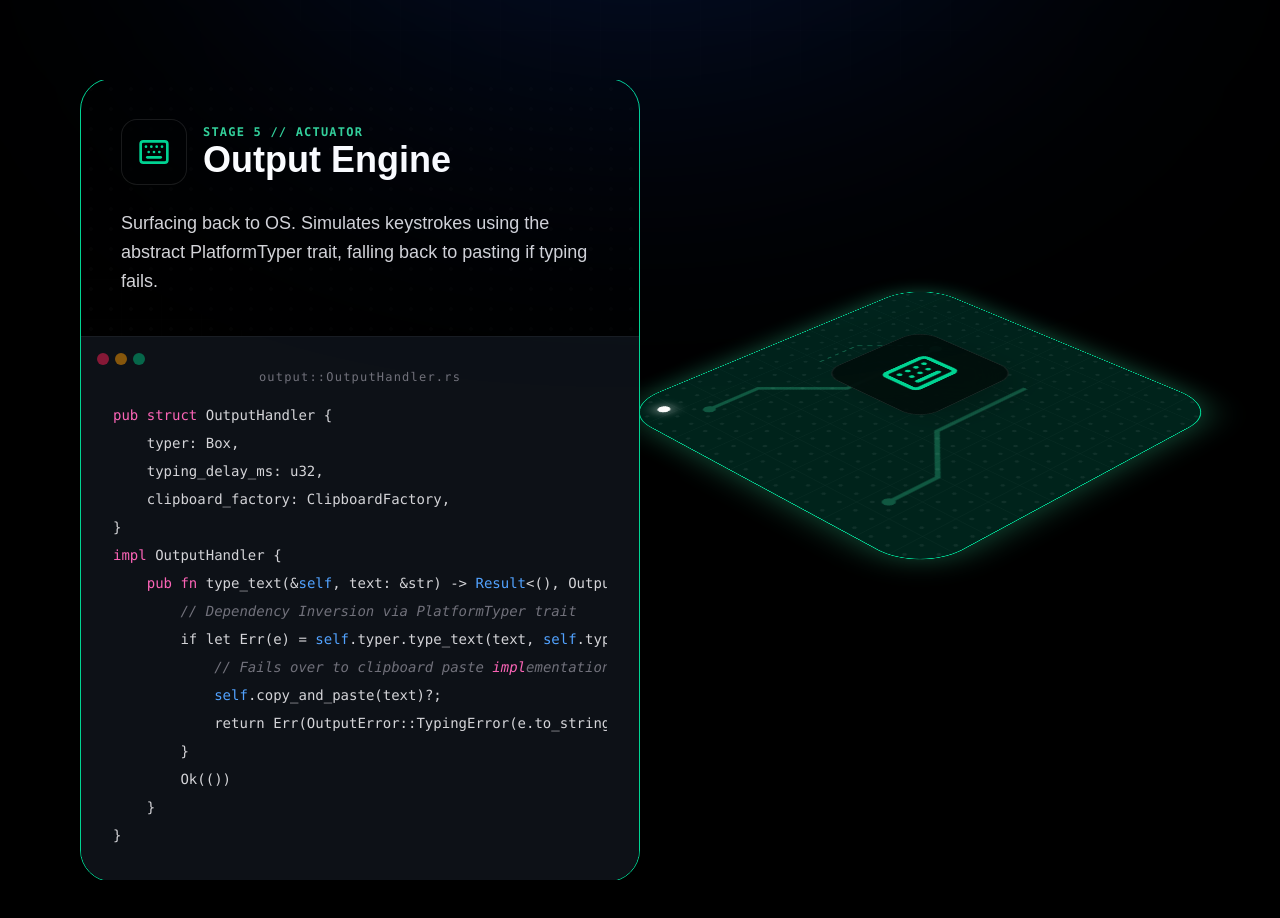
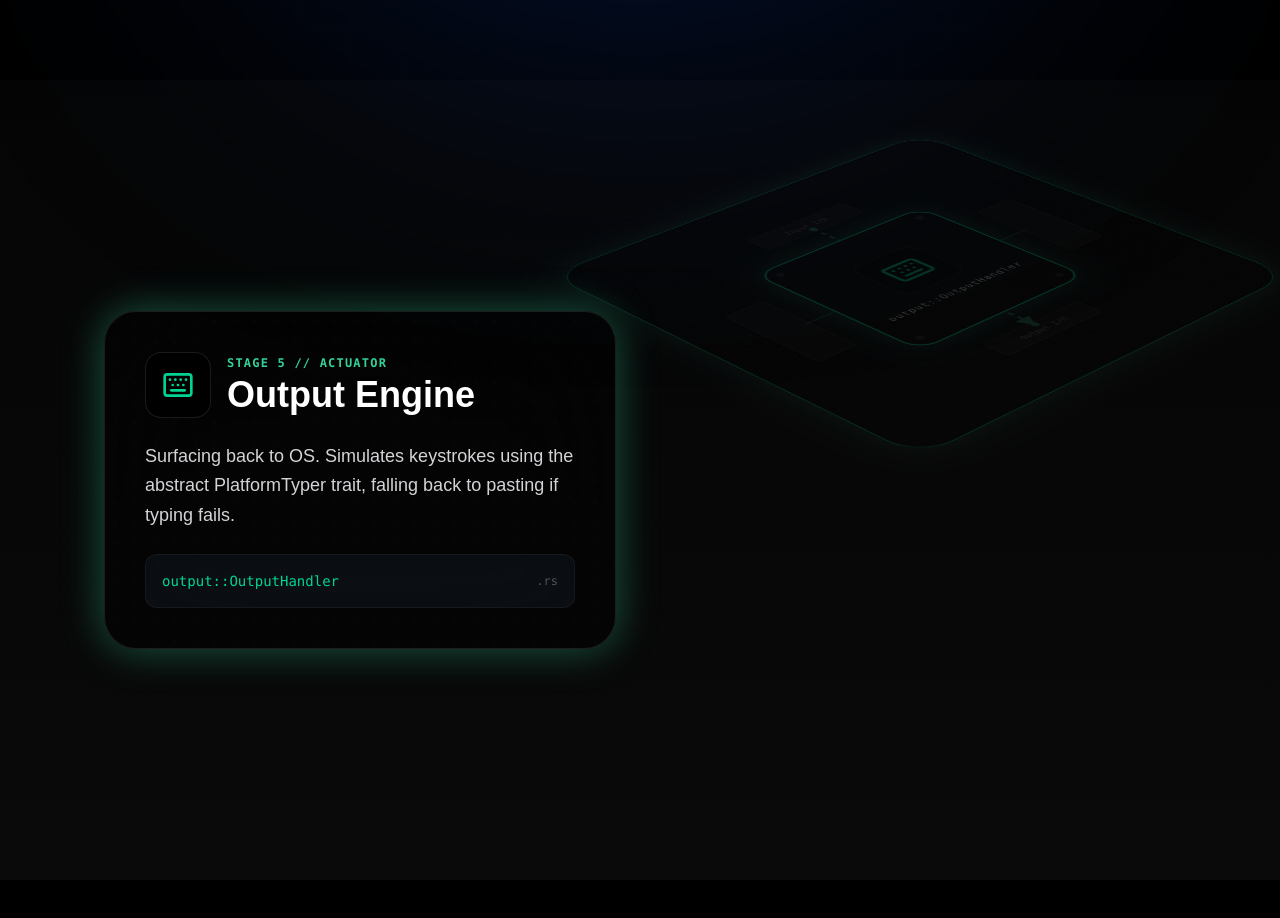
Before and after one commit to axelbaumlisto/voxis-landing, a Next.js app: page / in a window 1280 px wide. Shown: the part 720-1638 px from the top of the page. Built offline with nearby package versions, Linux system fonts and the light colour scheme.

Commit message:
refactor: simplify 3D Architecture to single motherboard view, remove controversial pseudo-code

```diff
--- a/src/components/Architecture.tsx
+++ b/src/components/Architecture.tsx
@@ -1,7 +1,7 @@
 "use client";
 
 import { useRef, useState } from "react";
-import { motion, useScroll, useMotionValueEvent, AnimatePresence } from "framer-motion";
+import { motion, useScroll, useTransform, useMotionValueEvent, AnimatePresence } from "framer-motion";
 import { Mic, Zap, Brain, Keyboard, Terminal, Cpu } from "lucide-react";
 
 interface Step {
@@ -10,7 +10,6 @@ interface Step {
   className: string;
   subtitle: string;
   desc: string;
-  code: string;
   glow: string;
   iconColor: string;
   bgLit: string;
@@ -30,20 +29,6 @@ const IconMap: Record<string, any> = {
   keyboard: Keyboard,
 };
 
-// Функция подсветки синтаксиса Rust (простая)
-const highlightCode = (code: string, colorClass: string) => {
-  return code.split('\n').map((line, idx) => {
-    const highlighted = line
-      .replace(/pub struct|pub fn|impl|async fn|move/g, '<span class="text-pink-400">$&</span>')
-      .replace(/self|mut|String|Result|Arc|Mutex|Sender|Vec|u8/g, '<span class="text-blue-400">$&</span>')
-      .replace(/Listener|Orchestrator|Recorder|GroqClient|AutoType|Stage/g, `<span class="${colorClass}">$&</span>`)
-      .replace(/\/\/.*/g, '<span class="text-zinc-500 italic">$&</span>');
-    return (
-      <div key={idx} dangerouslySetInnerHTML={{__html: highlighted}} />
-    );
-  });
-};
-
 export default function Architecture({ steps }: ArchitectureProps) {
   const containerRef = useRef(null);
   const [active, setActive] = useState(0);
@@ -54,37 +39,38 @@ export default function Architecture({ steps }: ArchitectureProps) {
   });
 
   useMotionValueEvent(scrollYProgress, "change", (latest) => {
-    // 5 states now
-    if (latest < 0.20) setActive(0);
-    else if (latest < 0.40) setActive(1);
-    else if (latest < 0.60) setActive(2);
-    else if (latest < 0.80) setActive(3);
-    else setActive(4);
+    // 5 states now. The fly-through math:
+    // 0 -> 0.1: Unpacking
+    // 0.1 -> 1.0: Flying through 5 layers
+    let f = 0;
+    if (latest >= 0.1) {
+      f = ((latest - 0.1) / 0.9) * 4.99; // 0 to almost 5
+    }
+    setActive(Math.min(steps.length - 1, Math.max(0, Math.floor(f))));
   });
 
   return (
-    <section id="architecture" ref={containerRef} className="relative w-full bg-black md:h-[500vh]">
+    <section id="architecture" ref={containerRef} className="relative w-full bg-black md:h-[600vh]">
 
       {/* --- MOBILE VIEW: Bento Stack --- */}
       <div className="md:hidden flex flex-col items-center justify-center px-4 py-20 gap-8">
         <div className="text-center mb-8">
-           <h2 className="text-4xl font-extrabold text-white">The Stack</h2>
-           <p className="text-zinc-400 mt-2">Diving through the SOLID layers</p>
+           <h2 className="text-4xl font-extrabold text-white">System Layers</h2>
+           <p className="text-zinc-400 mt-2">SOLID Rust Architecture</p>
         </div>
         {steps.map((step, i) => {
           const Icon = IconMap[step.iconName];
           return (
             <div key={i} className={`w-full max-w-lg bg-black/60 backdrop-blur-xl rounded-3xl border border-white/10 shadow-2xl relative overflow-hidden ${step.glow}`}>
               <div className="absolute inset-0 pcb-grid opacity-10"></div>
-
-              <div className="relative z-10 p-6 flex flex-col items-start text-left border-b border-white/5">
+              <div className="relative z-10 p-6 flex flex-col items-start text-left border-white/5">
                 <div className="flex items-center gap-4 mb-4">
                   <div className={`p-3 rounded-xl bg-black/50 border border-white/10 ${step.iconColor}`}>
                     {Icon && <Icon className="w-6 h-6" />}
                   </div>
                   <div>
                     <div className="text-[10px] font-mono font-bold tracking-widest uppercase" style={{ color: step.hex }}>
-                      {step.subtitle}
+                      {step.className}
                     </div>
                     <h3 className="text-xl font-extrabold text-white">
                       {step.title}
@@ -95,25 +81,17 @@ export default function Architecture({ steps }: ArchitectureProps) {
                   {step.desc}
                 </p>
               </div>
-
-              {/* Code Snippet on Mobile */}
-              <div className="relative z-10 p-4 bg-[#0d1117]/80">
-                <div className="text-xs font-mono text-zinc-500 mb-2">{step.className}</div>
-                <pre className="text-[11px] font-mono leading-relaxed overflow-x-auto text-zinc-300">
-                  <code>{highlightCode(step.code, step.iconColor)}</code>
-                </pre>
-              </div>
             </div>
           );
         })}
       </div>
 
-      {/* --- DESKTOP VIEW: Isometric Deep Dive --- */}
-      <div className="hidden md:flex sticky top-0 h-screen w-full flex-row items-center justify-center overflow-hidden px-10 lg:px-20">
+      {/* --- DESKTOP VIEW: Exploding Multi-Layer Chip Fly-Through --- */}
+      <div className="hidden md:flex sticky top-0 h-screen w-full flex-row items-center justify-center overflow-hidden px-10 lg:px-20 bg-gradient-to-b from-[#050505] to-[#0a0a0a]">
 
-        {/* Left Side: Info & Code */}
-        <div className="w-1/2 flex items-center justify-center z-20 h-full">
-          <div className="w-full max-w-xl relative">
+        {/* Left Side: Info Glass */}
+        <div className="w-1/2 flex items-center justify-center z-30 h-full">
+          <div className="w-full max-w-lg relative">
             <AnimatePresence mode="wait">
               {steps.map((step, i) => (
                 i === active && (
@@ -123,18 +101,17 @@ export default function Architecture({ steps }: ArchitectureProps) {
                     animate={{ opacity: 1, x: 0, filter: "blur(0px)" }}
                     exit={{ opacity: 0, x: -30, filter: "blur(10px)" }}
                     transition={{ duration: 0.3 }}
-                    className={`bg-black/60 backdrop-blur-2xl rounded-[32px] border ${step.glow.replace('shadow-', 'hover:shadow-')} shadow-2xl overflow-hidden`}
+                    className={`bg-black/40 backdrop-blur-3xl rounded-[32px] border border-white/10 ${step.glow.replace('shadow-', 'shadow-2xl shadow-')} overflow-hidden`}
                   >
-                    {/* Header Info */}
-                    <div className="p-8 lg:p-10 relative">
-                       <div className="absolute inset-0 pcb-grid opacity-10"></div>
+                    <div className="p-10 relative">
+                       <div className="absolute inset-0 pcb-grid opacity-5"></div>
                        <div className="relative z-10">
                          <div className="flex items-center gap-4 mb-6">
-                            <div className={`p-4 rounded-2xl bg-black/50 border border-white/10 ${step.iconColor}`}>
+                            <div className={`p-4 rounded-2xl bg-black/80 border border-white/10 shadow-inner ${step.iconColor}`}>
                               {IconMap[step.iconName] && (() => { const I = IconMap[step.iconName]; return <I className="w-8 h-8" /> })()}
                             </div>
                             <div>
-                              <div className="text-xs font-mono font-bold tracking-widest uppercase" style={{ color: step.hex }}>
+                              <div className="text-xs font-mono font-bold tracking-widest uppercase mb-1" style={{ color: step.hex }}>
                                 {step.subtitle}
                               </div>
                               <h3 className="text-4xl font-extrabold text-white">
@@ -142,25 +119,16 @@ export default function Architecture({ steps }: ArchitectureProps) {
                               </h3>
                             </div>
                          </div>
-                         <p className="text-zinc-300 text-lg leading-relaxed font-light">
+
+                         <p className="text-zinc-300 text-lg leading-relaxed font-light mb-6">
                            {step.desc}
                          </p>
+
+                         <div className={`w-full p-4 rounded-xl bg-[#0d1117]/80 border border-white/5 font-mono text-sm shadow-inner ${step.iconColor} flex items-center justify-between`}>
+                           <span>{step.className}</span>
+                           <span className="text-zinc-600 text-xs">.rs</span>
+                         </div>
                        </div>
-                    </div>
-
-                    {/* Code Snippet Dark Theme */}
-                    <div className="bg-[#0d1117] border-t border-white/5 p-8 relative">
-                      {/* Fake mac window buttons */}
-                      <div className="absolute top-4 left-4 flex gap-1.5 opacity-50">
-                        <div className="w-3 h-3 rounded-full bg-rose-500"></div>
-                        <div className="w-3 h-3 rounded-full bg-amber-500"></div>
-                        <div className="w-3 h-3 rounded-full bg-emerald-500"></div>
-                      </div>
-                      <div className="text-center text-xs font-mono text-zinc-500 mb-4 tracking-widest">{step.className}.rs</div>
-
-                      <pre className="text-sm font-mono leading-loose overflow-x-auto text-zinc-300">
-                        <code>{highlightCode(step.code, step.iconColor)}</code>
-                      </pre>
                     </div>
                   </motion.div>
                 )
@@ -169,72 +137,124 @@ export default function Architecture({ steps }: ArchitectureProps) {
           </div>
         </div>
 
-        {/* Right Side: 5-Layer PCB Stack */}
-        <div className="w-1/2 h-[80vh] md:h-full flex items-center justify-center perspective-[2000px] z-10">
+        {/* Right Side: The Exploding 3D Chip Stack */}
+        <div className="w-1/2 h-[80vh] md:h-full flex items-center justify-center perspective-[2500px] z-10">
           <motion.div
-            className="relative w-[400px] h-[400px]"
+            className="relative w-[500px] h-[500px]"
             style={{
               transform: "rotateX(60deg) rotateZ(-45deg)",
               transformStyle: "preserve-3d"
             }}
           >
-            {steps.map((step, i) => {
+            {/*
+              Z-Index Fix: We must render the elements in reverse order so that
+              top layers (i=0) appear visually above bottom layers (i=4) when
+              stacking contexts collapse, preventing lower layers from bleeding through.
+            */}
+            {[...steps].reverse().map((step, revI) => {
+              const i = steps.length - 1 - revI;
+              const Icon = IconMap[step.iconName];
+
+              const currentZ = useTransform(scrollYProgress, (p) => {
+                let spread = 60;
+                let fly = 0;
+                if (p < 0.1) {
+                  spread = 60 + (p / 0.1) * 740;
+                } else {
+                  spread = 800;
+                  fly = ((p - 0.1) / 0.9) * 4.99;
+                }
+                return (i - fly) * -spread;
+              });
+
+              // Dynamic Z-index: The active layer gets 50.
+              // Layers in the distance get lower z-indexes.
+              // Layers behind the camera get 0.
+              const dynamicZIndex = useTransform(currentZ, (zVal) => {
+                if (zVal > 100) return 0; // Behind camera
+                if (zVal > -100 && zVal <= 100) return 50; // Active layer is king
+                // Distance layers: the further they are (more negative), the lower the z-index
+                return Math.max(1, 40 + Math.round(zVal / 100));
+              });
+
+              const opacity = useTransform(currentZ, (zVal) => {
+                // If the layer is behind the camera (popped off the stack)
+                if (zVal > 400) return 0;
+                if (zVal > 100) return 0.2; // Keep it dimly visible when passed
+
+                // Active or incoming distance
+                if (zVal < -3000) return 0.05; // Deep in the well
+                if (zVal < -1000) return 0.3;  // Approaching
+                return 1; // Active
+              });
+
               const isActive = i === active;
-              const isPast = i < active;
-
-              // Z calculation: Top layer is i=0.
-              // When active, the layer raises up slightly.
-              // Past layers drop deep down.
-              const baseZ = (4 - i) * 120;
-              let activeZ = baseZ;
-              let opacity = 0.2;
-
-              if (isActive) {
-                activeZ = baseZ + 80;
-                opacity = 1;
-              } else if (isPast) {
-                activeZ = baseZ - 400; // Drop through the floor
-                opacity = 0;
-              }
-
-              const Icon = IconMap[step.iconName];
 
               return (
                 <motion.div
                   key={i}
-                  animate={{
-                    translateZ: activeZ,
+                  style={{
+                    translateZ: currentZ,
                     opacity: opacity,
-                    scale: isActive ? 1.05 : 1,
+                    zIndex: dynamicZIndex,
                   }}
-                  transition={{ duration: 0.7, type: "spring", bounce: 0.15 }}
-                  className={`absolute inset-0 rounded-[50px] border flex items-center justify-center
-                    ${isActive ? step.glow + " " + step.bgLit : 'border-white/10 bg-zinc-950 backdrop-blur-md'}
+                  className={`absolute inset-0 rounded-[40px] border flex items-center justify-center
+                    ${isActive ? step.glow + " bg-black/95 shadow-2xl" : 'border-white/10 bg-zinc-950/95 shadow-[0_10px_30px_rgba(0,0,0,0.8)]'}
                   `}
-                  style={{ transformStyle: "preserve-3d" }}
                 >
-                  <div className="absolute inset-0 pcb-grid opacity-40 rounded-[50px]"></div>
+                  <div className="absolute inset-0 pcb-grid opacity-20 rounded-[40px]"></div>
 
-                  <div className={`absolute inset-0 opacity-30 ${isActive ? 'animate-pulse' : ''}`}>
-                    <svg width="100%" height="100%" xmlns="http://www.w3.org/2000/svg">
-                      <path d="M 60 60 L 120 60 L 180 120 L 300 120" fill="transparent" stroke={step.hex} strokeWidth="5" />
-                      <path d="M 300 240 L 180 240 L 120 300 L 60 300" fill="transparent" stroke={step.hex} strokeWidth="5" />
-                      <path d="M 200 60 L 250 60 L 300 110" fill="transparent" stroke={step.hex} strokeWidth="2" strokeDasharray="5,5" />
-                      <circle cx="60" cy="60" r="6" fill={step.hex} />
-                      <circle cx="300" cy="120" r="6" fill={step.hex} />
-                      <circle cx="60" cy="300" r="6" fill={step.hex} />
-                    </svg>
-                  </div>
+                  {/* SVG Block Diagram Traces */}
+                  <svg className="absolute inset-0 w-full h-full pointer-events-none opacity-60" viewBox="0 0 500 500">
+                    <defs>
+                      <marker id={`arrow-${i}`} viewBox="0 0 10 10" refX="9" refY="5" markerWidth="6" markerHeight="6" orient="auto">
+                        <path d="M 0 0 L 10 5 L 0 10 z" fill={step.hex} />
+                      </marker>
+                    </defs>
+                    <path d="M 250 100 L 250 170" stroke={step.hex} strokeWidth="3" strokeDasharray="6 6" markerEnd={`url(#arrow-${i})`} />
+                    <path d="M 250 330 L 250 400" stroke={step.hex} strokeWidth="3" strokeDasharray="6 6" markerEnd={`url(#arrow-${i})`} />
+                    <path d="M 100 250 L 140 250" stroke={step.hex} strokeWidth="2" opacity="0.5" />
+                    <path d="M 360 250 L 400 250" stroke={step.hex} strokeWidth="2" opacity="0.5" />
+                    <circle cx="250" cy="100" r="4" fill={step.hex} />
+                    <circle cx="250" cy="400" r="4" fill={step.hex} />
+                  </svg>
 
-                  {isActive && (
-                     <div className="absolute top-6 left-6 w-3 h-3 rounded-full bg-white animate-ping shadow-[0_0_15px_#fff]"></div>
-                  )}
+                  {/* Block Diagram Components */}
+                  <div className="absolute inset-0 flex flex-col items-center justify-center">
 
-                  <div
-                    className={`relative z-10 p-8 rounded-3xl bg-black/60 backdrop-blur-xl border border-white/10 shadow-2xl ${isActive ? step.iconColor : 'text-zinc-600'}`}
-                    style={{ transform: "translateZ(40px)" }}
-                  >
-                    {Icon && <Icon className="w-16 h-16" />}
+                    {/* Top Data Port */}
+                    <div className="w-32 h-8 bg-white/5 border border-white/10 rounded-md flex items-center justify-center text-[10px] font-mono text-zinc-500 mb-8 shadow-inner">
+                      Input I/O
+                    </div>
+
+                    <div className="flex items-center gap-8 relative z-10">
+                      {/* Left Helper Node */}
+                      <div className="w-12 h-32 bg-white/5 border border-white/10 rounded-md shadow-inner"></div>
+
+                      {/* Main Class Chip */}
+                      <div className={`w-56 h-56 border-2 ${isActive ? step.glow : 'border-white/10 shadow-[0_0_15px_rgba(0,0,0,0.5)]'} bg-[#050505] rounded-3xl flex flex-col items-center justify-center relative transition-all duration-300`}>
+                        <div className="absolute top-3 left-3 w-2 h-2 rounded-full bg-zinc-800"></div>
+                        <div className="absolute top-3 right-3 w-2 h-2 rounded-full bg-zinc-800"></div>
+                        <div className="absolute bottom-3 left-3 w-2 h-2 rounded-full bg-zinc-800"></div>
+                        <div className="absolute bottom-3 right-3 w-2 h-2 rounded-full bg-zinc-800"></div>
+
+                        <div className={`p-4 rounded-2xl bg-black border border-white/10 mb-4 shadow-inner ${step.iconColor}`}>
+                          {Icon && <Icon className="w-12 h-12" />}
+                        </div>
+                        <div className="text-xs font-mono text-white tracking-widest text-center px-4">
+                          {step.className}
+                        </div>
+                      </div>
+
+                      {/* Right Helper Node */}
+                      <div className="w-12 h-32 bg-white/5 border border-white/10 rounded-md shadow-inner"></div>
+                    </div>
+
+                    {/* Bottom Data Port */}
+                    <div className="w-32 h-8 bg-white/5 border border-white/10 rounded-md flex items-center justify-center text-[10px] font-mono text-zinc-500 mt-8 shadow-inner">
+                      Output I/O
+                    </div>
+
                   </div>
                 </motion.div>
               );
--- a/src/data/architecture.ts
+++ b/src/data/architecture.ts
@@ -1,129 +1,62 @@
+import { Mic, Zap, Brain, Keyboard, Terminal, Cpu } from "lucide-react";
+
+export type IconKey = "terminal" | "cpu" | "mic" | "brain" | "keyboard" | "zap";
+
+export interface Step {
+  iconName: IconKey;
+  title: string;
+  className: string;
+  filePath: string;
+  subtitle: string;
+  desc: string;
+  glow: string;
+  iconColor: string;
+  bgLit: string;
+  hex: string;
+}
+
 // Shared technical metadata (DRY)
 const layers = [
   {
-    iconName: "terminal",
+    iconName: "terminal" as IconKey,
     className: "hotkey::HotkeyListener",
-    code: `pub struct HotkeyListener {
-    should_stop: Arc<AtomicBool>,
-    target_key: Arc<AtomicU32>, // Thread-safe key id
-}
-
-impl HotkeyListener {
-    pub fn start(&self, app: AppHandle, hotkey: &str) {
-        let app_clone = app.clone();
-        rdev::listen(move |evt| {
-            // Emits semantic intent events to Tauri
-            match evt.event_type {
-                EventType::KeyPress(key) => {
-                    let key_id = key_to_u32(key);
-                    if key_id == current_target && key_id != 0 && !is_pressed {
-                        is_pressed = true;
-                        last_pressed_key = Some(key);
-                        app_clone.emit("hotkey-pressed", ());
-                    }
-                },
-                EventType::KeyRelease(key) => {
-                    if is_pressed && last_pressed_key == Some(key) {
-                        is_pressed = false;
-                        last_pressed_key = None;
-                        app_clone.emit("hotkey-released", ());
-                    }
-                },
-                _ => {}
-            }
-        });
-    }
-}`,
+    filePath: "src-tauri/src/hotkey/mod.rs",
     glow: "shadow-[0_0_40px_rgba(34,211,238,0.4)] border-cyan-400",
     iconColor: "text-cyan-400",
     bgLit: "bg-cyan-950/80",
     hex: "#22d3ee"
   },
   {
-    iconName: "cpu",
+    iconName: "cpu" as IconKey,
     className: "orchestrator::TranscriptionCoordinator",
-    code: `pub struct TranscriptionCoordinator {
-    tx: Option<Sender<Command>>,
-    stage: Arc<Mutex<Stage>>,
-    handle: Mutex<Option<JoinHandle<()>>>,
-}
-
-impl TranscriptionCoordinator {
-    // Pure lifecycle coordinator.
-    // Side effects (queueing & capture) live in RecordingCoordinator.
-    pub fn on_press(&self) {
-        self.send(Command::Press);
-    }
-}`,
+    filePath: "src-tauri/src/orchestrator/coordinator.rs",
     glow: "shadow-[0_0_40px_rgba(59,130,246,0.4)] border-blue-500",
     iconColor: "text-blue-500",
     bgLit: "bg-blue-950/80",
     hex: "#3b82f6"
   },
   {
-    iconName: "mic",
+    iconName: "mic" as IconKey,
     className: "audio::stream",
-    code: `fn build_stream<T: cpal::Sample>(/*...*/) -> Result<cpal::Stream, AudioError> {
-    device.build_input_stream(
-        &config,
-        move |data: &[T], _| {
-            // Safe lock recovery on poisoned mutexes
-            let mut samples_guard = lock_or_recover(&samples);
-            process_chunk(data, channels, &mut samples_guard, /*...*/);
-        },
-        err_fn, None
-    )
-}
-// WAV encoding and VAD happens on AudioRecorder::stop()`,
+    filePath: "src-tauri/src/audio/stream.rs",
     glow: "shadow-[0_0_40px_rgba(234,179,8,0.4)] border-yellow-500",
     iconColor: "text-yellow-500",
     bgLit: "bg-yellow-950/80",
     hex: "#eab308"
   },
   {
-    iconName: "brain",
+    iconName: "brain" as IconKey,
     className: "transcription::TranscriptionClient",
-    code: `pub struct TranscriptionClient {
-    api_key: String,
-    model: String,
-    language: Option<String>,
-    translate: bool,
-    client: reqwest::Client,
-    api_url: String, // Overridable via api_url_override
-}
-
-impl TranscriptionClient {
-    pub async fn transcribe(&self, audio_data: Vec<u8>)
-        -> Result<TranscriptionResult, TranscriptionError> {
-        let part = Part::bytes(audio_data).file_name("audio.wav");
-        // Async multipart upload
-    }
-}`,
+    filePath: "src-tauri/src/transcription/mod.rs",
     glow: "shadow-[0_0_40px_rgba(168,85,247,0.4)] border-purple-500",
     iconColor: "text-purple-500",
     bgLit: "bg-purple-950/80",
     hex: "#a855f7"
   },
   {
-    iconName: "keyboard",
+    iconName: "keyboard" as IconKey,
     className: "output::OutputHandler",
-    code: `pub struct OutputHandler {
-    typer: Box<dyn PlatformTyper>,
-    typing_delay_ms: u32,
-    clipboard_factory: ClipboardFactory,
-}
-
-impl OutputHandler {
-    pub fn type_text(&self, text: &str) -> Result<(), OutputError> {
-        // Dependency Inversion via PlatformTyper trait
-        if let Err(e) = self.typer.type_text(text, self.typing_delay_ms) {
-            // Fails over to clipboard paste implementation
-            self.copy_and_paste(text)?;
-            return Err(OutputError::TypingError(e.to_string()));
-        }
-        Ok(())
-    }
-}`,
+    filePath: "src-tauri/src/output/mod.rs",
     glow: "shadow-[0_0_40px_rgba(52,211,153,0.4)] border-emerald-400",
     iconColor: "text-emerald-400",
     bgLit: "bg-emerald-950/80",
@@ -131,7 +64,7 @@ impl OutputHandler {
   }
 ];
 
-export const stepsEn = layers.map((layer, index) => {
+export const stepsEn: Step[] = layers.map((layer, index) => {
   const content = [
     {
       title: "OS Boundary",
@@ -162,7 +95,7 @@ export const stepsEn = layers.map((layer, index) => {
   return { ...layer, ...content[index] };
 });
 
-export const stepsRu = layers.map((layer, index) => {
+export const stepsRu: Step[] = layers.map((layer, index) => {
   const content = [
     {
       title: "Граница ОС",
```
